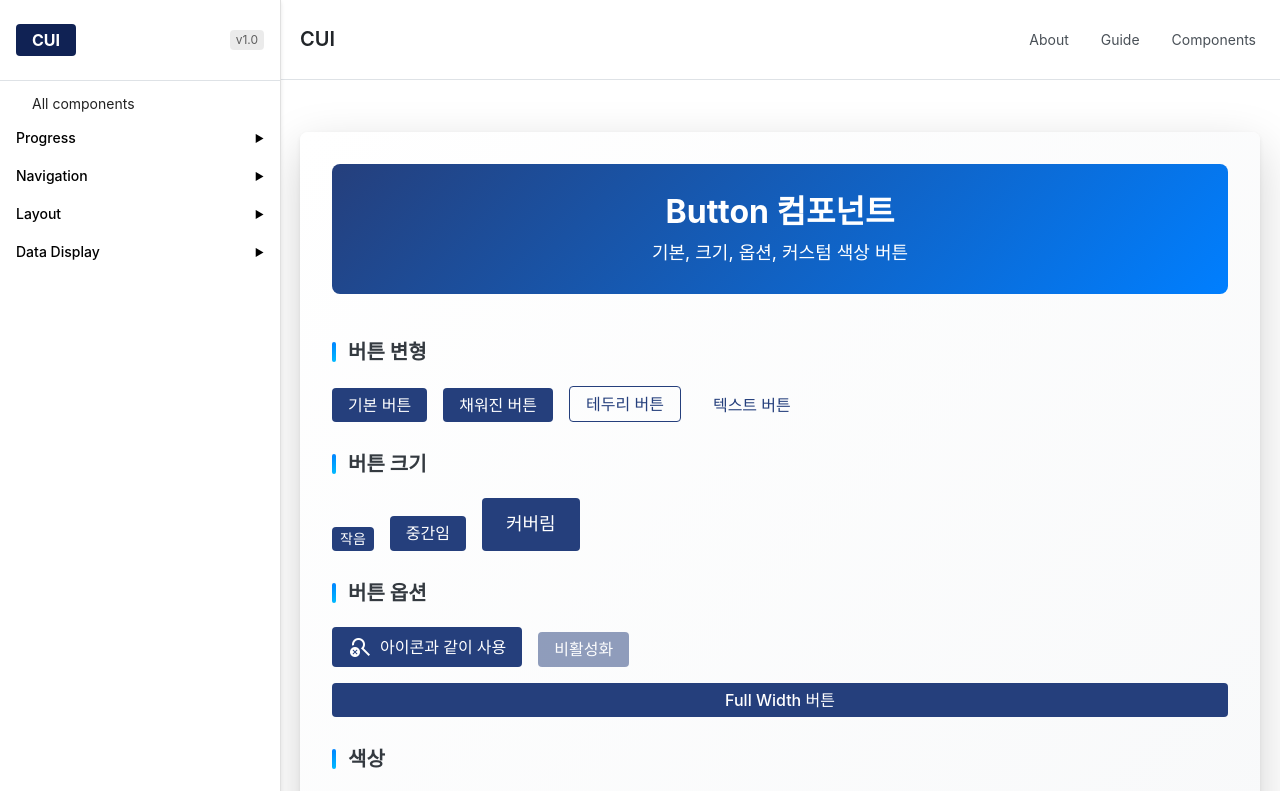
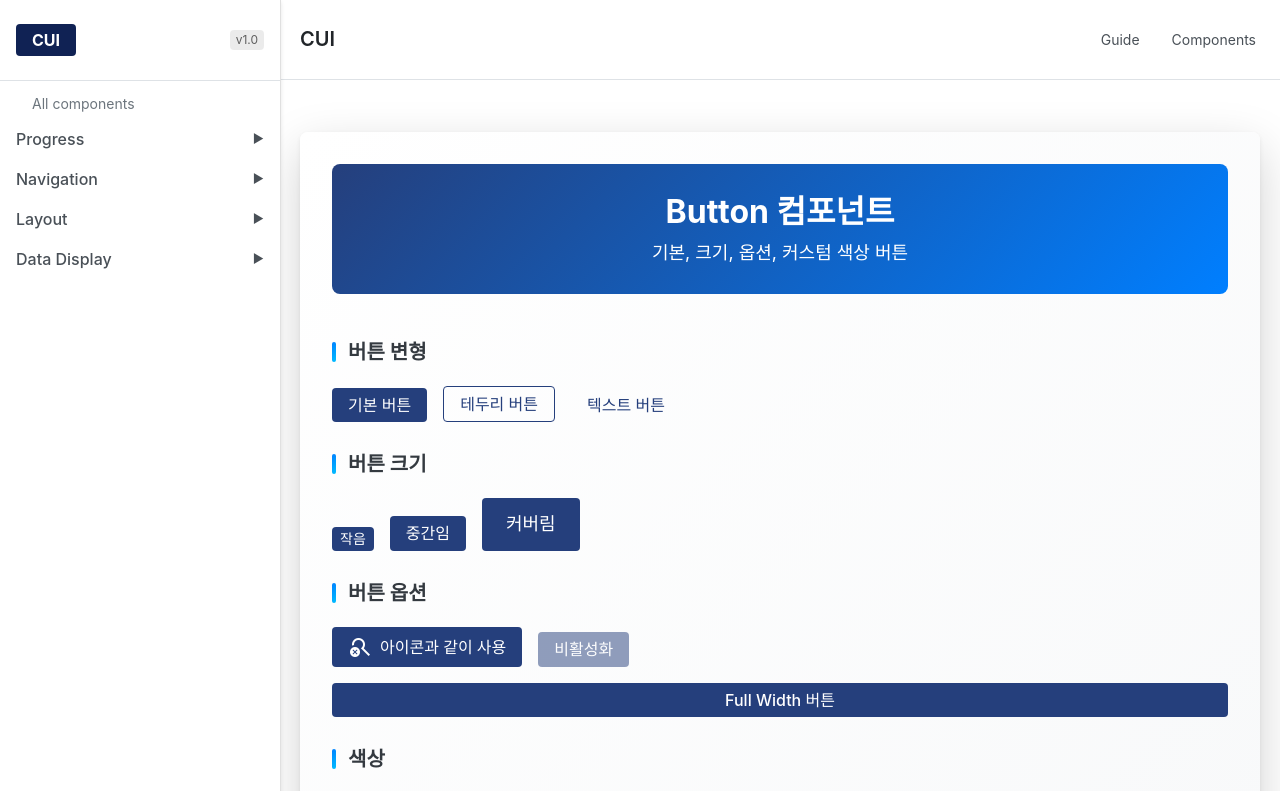
Before and after one commit to Starfish-122/CUI, a Next.js app: page /button in a window 1280 px wide. Shown: the top 791 px of the page. Built offline with nearby package versions, Linux system fonts and the light colour scheme.

Commit message:
refactor : button, 메뉴 개선

```diff
--- a/src/app/(ui)/button/page.js
+++ b/src/app/(ui)/button/page.js
@@ -12,7 +12,7 @@ export default function ButtonPage() {
 
             <ButtonContainer>
                 <Button $text="기본 버튼" />
-                <Button $variant="filled" $text="채워진 버튼" />
+                {/* <Button $variant="filled" $text="채워진 버튼" /> */}
                 <Button $variant="outline" $text="테두리 버튼" />
                 <Button $variant="text" $text="텍스트 버튼" />
             </ButtonContainer>
--- a/src/components/base/checkBox/checkBox-styles.js
+++ b/src/components/base/checkBox/checkBox-styles.js
@@ -155,6 +155,7 @@ export const CheckBoxLabel = styled.label`
     align-items: center;
     cursor: pointer;
     user-select: none;
+    gap: 1rem;
 
     span {
         font-size: ${({ theme }) => theme.fontSizes.md};
--- a/src/components/templates/Footer/Footer.js
+++ b/src/components/templates/Footer/Footer.js
@@ -27,16 +27,14 @@ export default function Footer({ $hasSidebar = false, $isSidebarOpen = false })
                 <FooterSection>
                     <FooterBrand>
                         <BrandLogo>CUI</BrandLogo>
-                        <BrandName>CUI Design System</BrandName>
-                        <BrandDescription>
-                            현대적이고 일관된 사용자 인터페이스를 위한 React 컴포넌트 라이브러리
-                        </BrandDescription>
+                        <BrandName>Concentrix User Interface</BrandName>
+                        <BrandDescription>React 컴포넌트 UI 만들기!</BrandDescription>
                     </FooterBrand>
                 </FooterSection>
 
                 {/* 빠른 링크 섹션 */}
                 <FooterSection>
-                    <SectionTitle>빠른 링크</SectionTitle>
+                    {/* <SectionTitle>빠른 링크</SectionTitle> */}
                     <FooterLinks>
                         <LinkItem>
                             <Link href="/">홈</Link>
@@ -53,12 +51,11 @@ export default function Footer({ $hasSidebar = false, $isSidebarOpen = false })
                     </FooterLinks>
                 </FooterSection>
 
-                {/* 개발자 리소스 섹션 */}
-                <FooterSection>
+                {/* <FooterSection>
                     <SectionTitle>개발자 리소스</SectionTitle>
                     <FooterLinks>
                         <LinkItem>
-                            <a href="https://github.com" target="_blank" rel="noopener noreferrer">
+                            <a href="https://github.com/Starfish-122/CUI" target="_blank" rel="noopener noreferrer">
                                 GitHub
                             </a>
                         </LinkItem>
@@ -78,7 +75,7 @@ export default function Footer({ $hasSidebar = false, $isSidebarOpen = false })
                             </a>
                         </LinkItem>
                     </FooterLinks>
-                </FooterSection>
+                </FooterSection> */}
             </FooterContent>
 
             <FooterDivider />
--- a/src/components/templates/Sidebar/styles.js
+++ b/src/components/templates/Sidebar/styles.js
@@ -8,7 +8,7 @@ export const SidebarContainer = styled.aside`
     height: 100vh;
     position: fixed;
     top: 0;
-    left: ${toRem(-280)};
+    left: 0;
     background-color: #fff;
     border-right: 1px solid rgba(0, 0, 0, 0.12);
     display: flex;
@@ -16,8 +16,12 @@ export const SidebarContainer = styled.aside`
     overflow-y: auto;
     scrollbar-width: thin;
     scrollbar-color: rgba(0, 0, 0, 0.2) transparent;
-    z-index: 1200;
+    z-index: 9;
     box-shadow: 0 ${toRem(2)} ${toRem(4)} rgba(0, 0, 0, 0.1);
+
+    /* 모바일에서만 transition 적용하여 성능 최적화 */
+    @media (max-width: 1023px) {
+        left: ${toRem(-280)};
         transition: left 0.3s ease;
 
         ${(props) =>
@@ -25,6 +29,7 @@ export const SidebarContainer = styled.aside`
             `
             left: 0;
         `}
+    }
 
     &::-webkit-scrollbar {
         width: ${toRem(4)};
@@ -45,6 +50,8 @@ export const SidebarHeader = styled.div`
     height: 3em;
     ${flexBetween};
     border-bottom: 1px solid ${({ theme }) => theme.colors.gray300};
+    /* 하이드레이션 중에도 즉시 표시되도록 */
+    background-color: #fff;
 `;
 
 export const SidebarLogo = styled(Link)`
@@ -55,7 +62,6 @@ export const SidebarLogo = styled(Link)`
 
 export const LogoIcon = styled.div`
     ${flexCenter};
-
     padding: 0 1rem;
     height: ${toRem(32)};
     font-weight: 700;
@@ -96,6 +102,8 @@ export const CloseButton = styled.button`
 export const SidebarContent = styled.nav`
     padding: ${toRem(8)} 0;
     flex: 1;
+    /* 하이드레이션 중에도 즉시 표시되도록 */
+    background-color: #fff;
 `;
 
 export const CategoryList = styled.ul`
@@ -104,57 +112,67 @@ export const CategoryList = styled.ul`
     margin: 0;
 `;
 
-export const CategoryItem = styled.li``;
+export const CategoryItem = styled.li`
+    margin: 0;
+`;
 
 export const CategoryHeader = styled.div`
-    ${flexBetween};
+    display: flex;
+    justify-content: space-between;
+    align-items: center;
     padding: ${toRem(12)} ${toRem(16)};
+    cursor: pointer;
     font-weight: 500;
-    cursor: pointer;
-    transition: background-color 0.2s;
-    font-size: ${toRem(14)};
+    color: ${({ theme }) => theme.colors.gray700};
+    transition: background-color 0.2s ease;
 
     &:hover {
-        background-color: rgba(0, 0, 0, 0.04);
+        background-color: ${({ theme }) => theme.colors.gray50};
     }
 
     ${(props) =>
         props.$expanded &&
         `
-        background-color: rgba(0, 0, 0, 0.02);
+        background-color: ${props.theme.colors.gray50};
     `}
 `;
 
 export const CategoryIcon = styled.span`
-    font-size: ${toRem(10)};
+    font-size: ${toRem(12)};
+    transition: transform 0.2s ease;
 `;
 
 export const ItemsList = styled.ul`
     list-style: none;
     padding: 0;
     margin: 0;
+    background-color: ${({ theme }) => theme.colors.gray25};
 `;
 
-export const Item = styled.li``;
+export const Item = styled.li`
+    margin: 0;
+`;
 
 export const ItemLink = styled(Link)`
     display: block;
     padding: ${toRem(8)} ${toRem(16)} ${toRem(8)} ${toRem(32)};
+    text-decoration: none;
+    color: ${({ theme }) => theme.colors.gray600};
     font-size: ${toRem(14)};
-    color: rgba(0, 0, 0, 0.87);
-    text-decoration: none;
-    transition: background-color 0.2s;
+    transition: all 0.2s ease;
 
     &:hover {
-        background-color: rgba(0, 0, 0, 0.04);
+        background-color: ${({ theme }) => theme.colors.gray100};
+        color: ${({ theme }) => theme.colors.gray800};
     }
 
-    ${({ $isActive }) =>
-        $isActive &&
+    ${(props) =>
+        props.$isActive &&
         `
-        color: #3f51b5;
-        background-color: rgba(63, 81, 181, 0.08);
+        background-color: ${props.theme.colors.blue50};
+        color: ${props.theme.colors.blue600};
         font-weight: 500;
+        border-right: 2px solid ${props.theme.colors.blue600};
     `}
 `;
 
@@ -165,17 +183,10 @@ export const SidebarOverlay = styled.div`
     right: 0;
     bottom: 0;
     background-color: rgba(0, 0, 0, 0.5);
-    z-index: 1100;
-    visibility: hidden;
-    opacity: 0;
+    z-index: 1199;
+    opacity: ${(props) => (props.$visible ? 1 : 0)};
+    visibility: ${(props) => (props.$visible ? 'visible' : 'hidden')};
     transition:
-        visibility 0.3s,
-        opacity 0.3s;
-
-    ${(props) =>
-        props.$visible &&
-        `
-        visibility: visible;
-        opacity: 1;
-    `}
+        opacity 0.3s ease,
+        visibility 0.3s ease;
 `;
--- a/src/routes/config.js
+++ b/src/routes/config.js
@@ -5,7 +5,7 @@
 
 // 앱의 모든 라우트 정의 (홈 페이지 제외)
 export const appRoutes = [
-    { path: 'about', label: 'About' },
+    // { path: 'about', label: 'About' },
     { path: 'guide', label: 'Guide' },
     { path: 'all', label: 'Components' },
     // 새 라우트를 여기에 추가하세요
```
Also changed, not shown: page.js (deleted, +0 -116 lines), src/app/(pages)/about/page.js (deleted, +0 -9 lines), src/components/templates/Main/Main.js (+3 -4 lines). Lines whose indentation alone changed are shown as unchanged.
